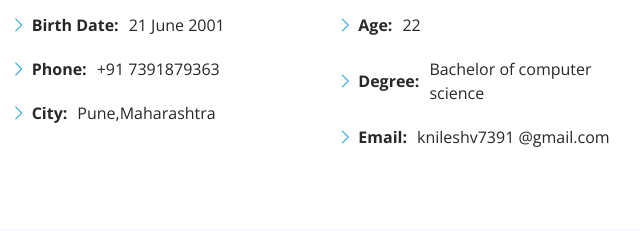
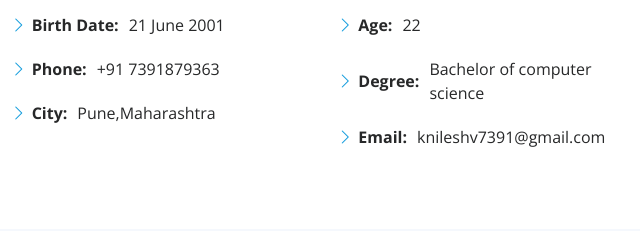
Before and after one commit to nileshkedar/nileshkedar.github.io, a plain HTML site: page index.html in a window 1280 px wide. Shown: the part 1229-1460 px from the top of the page, 628-1268 px from the left. Drawn offline with nearby package versions, Linux system fonts and the light colour scheme.

Commit message:
Update index.html

```diff
--- a/index.html
+++ b/index.html
@@ -117,7 +117,7 @@
                   <li><i class="bi bi-chevron-right"></i> <strong>Age:</strong> <span>22</span></li>
                   <li><i class="bi bi-chevron-right"></i> <strong>Degree:</strong> <span>Bachelor of computer
                       science</span></li>
-                  <li><i class="bi bi-chevron-right"></i> <strong>Email:</strong> <span>knileshv7391 @gmail.com</span>
+                  <li><i class="bi bi-chevron-right"></i> <strong>Email:</strong> <span>knileshv7391@gmail.com</span>
                   </li>
                 </ul>
               </div>
@@ -392,7 +392,7 @@
               <div class="email">
                 <i class="bi bi-envelope"></i>
                 <h4>Email:</h4>
-                <p>nileshkedar21062001@gmail.com</p>
+                <p>knileshv7391@gmail.com</p>
               </div>
 
               <div class="phone">
```
